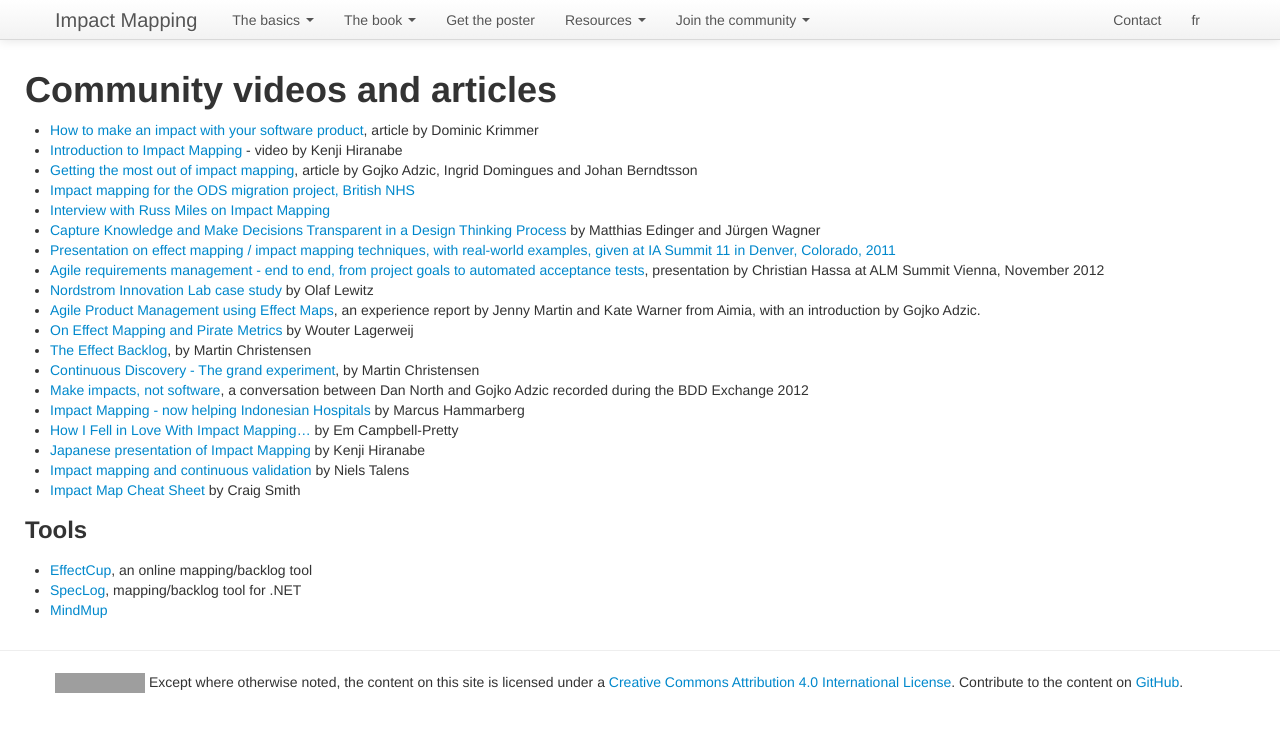
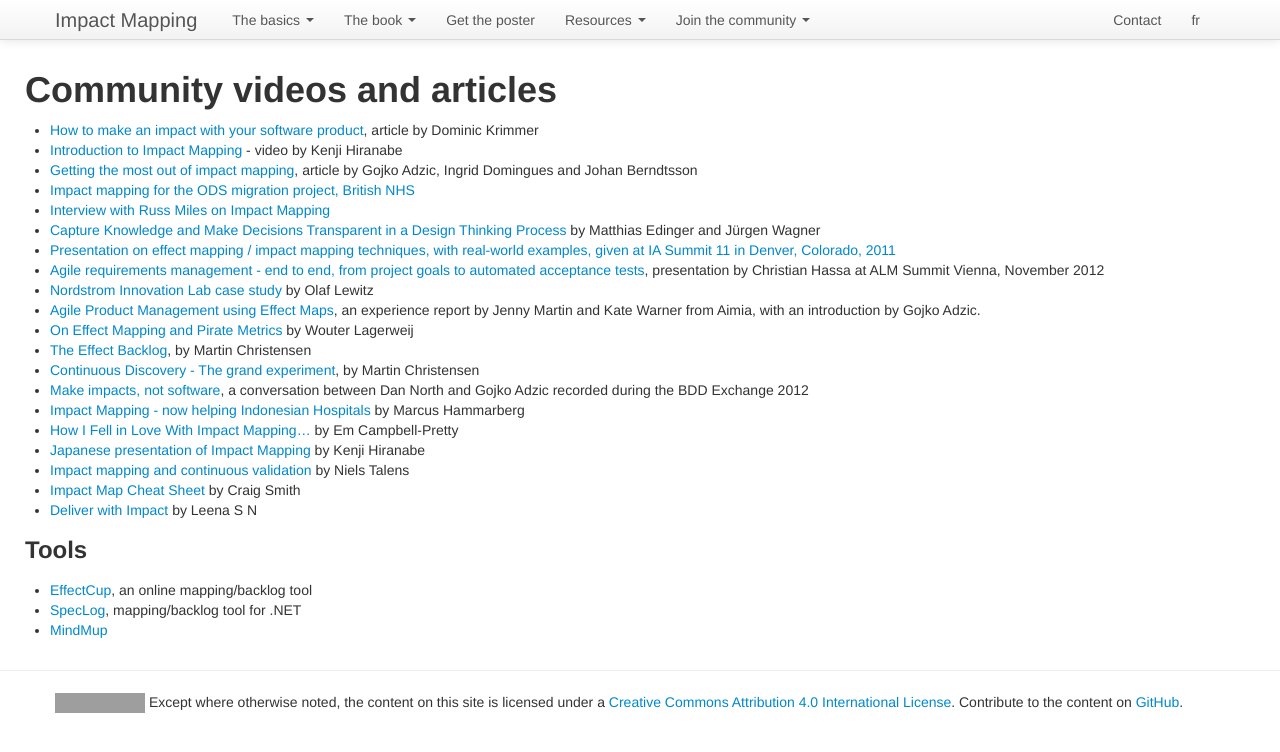
Before and after one commit to impactmapping/www.impactmapping.org, a Jekyll site: the page built from community.md, in a window 1280 px wide. Shown: the top 752 px of the page. Built offline with Jekyll 4.4.1, drawn with Linux system fonts in a browser that asks for light colours; grey boxes are pictures that could not be loaded.

Commit message:
Add Leena's presentation to the list

```diff
--- a/community.md
+++ b/community.md
@@ -22,6 +22,7 @@ title: Community videos and articles
 * [Japanese presentation of Impact Mapping](http://www.slideshare.net/hiranabe/impact-mapping-31215291) by Kenji Hiranabe
 * [Impact mapping and continuous validation](https://blog.codecentric.de/en/2015/11/impact-mapping-and-continuous-validation/) by Niels Talens
 * [Impact Map Cheat Sheet](http://craigsmith.id.au/2015/09/30/impact-map-cheat-sheet/) by Craig Smith
+* [Deliver with Impact](http://www.slideshare.net/leenasn/deliver-with-impact-59626302) by Leena S N
 
 ### Tools
 
```
